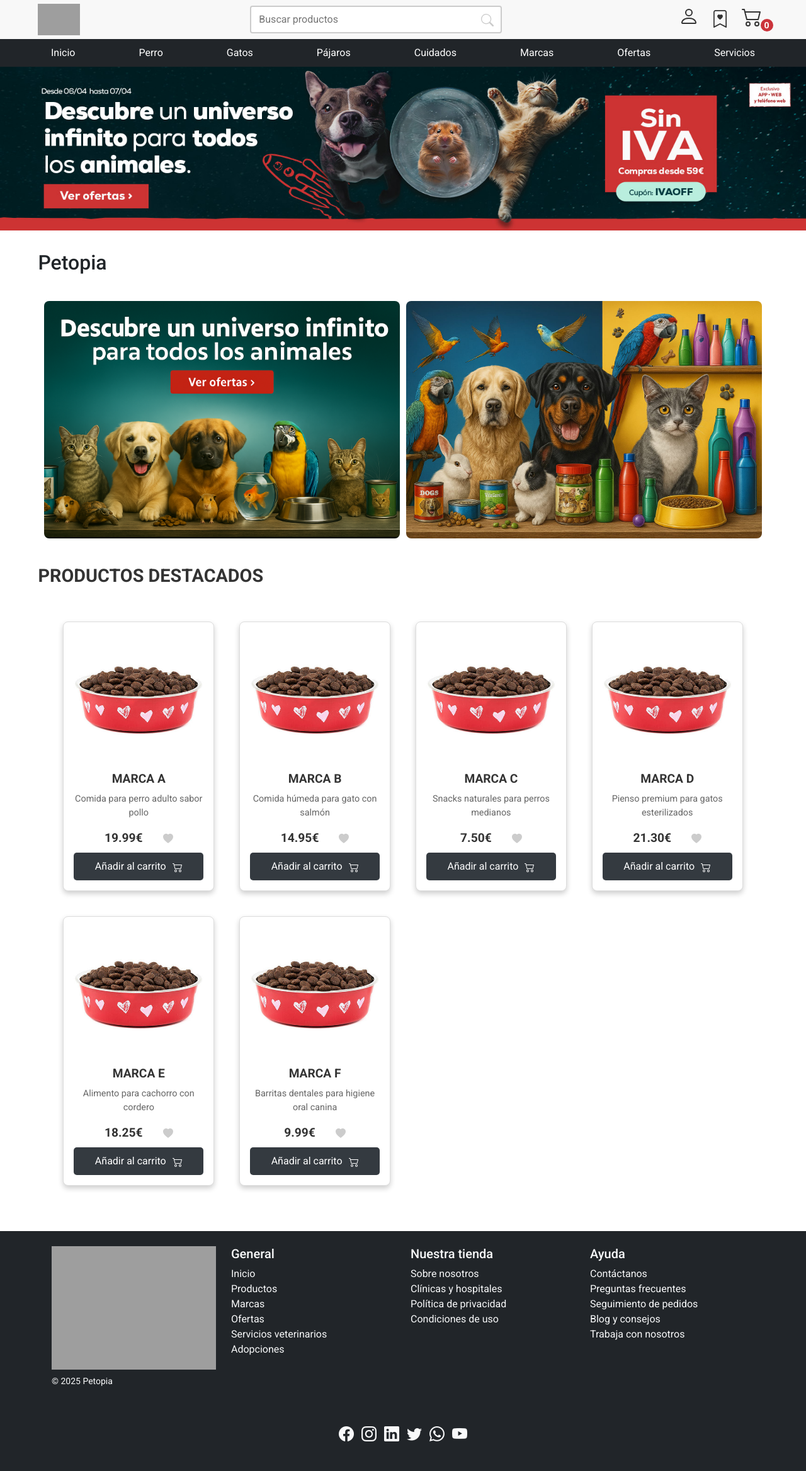
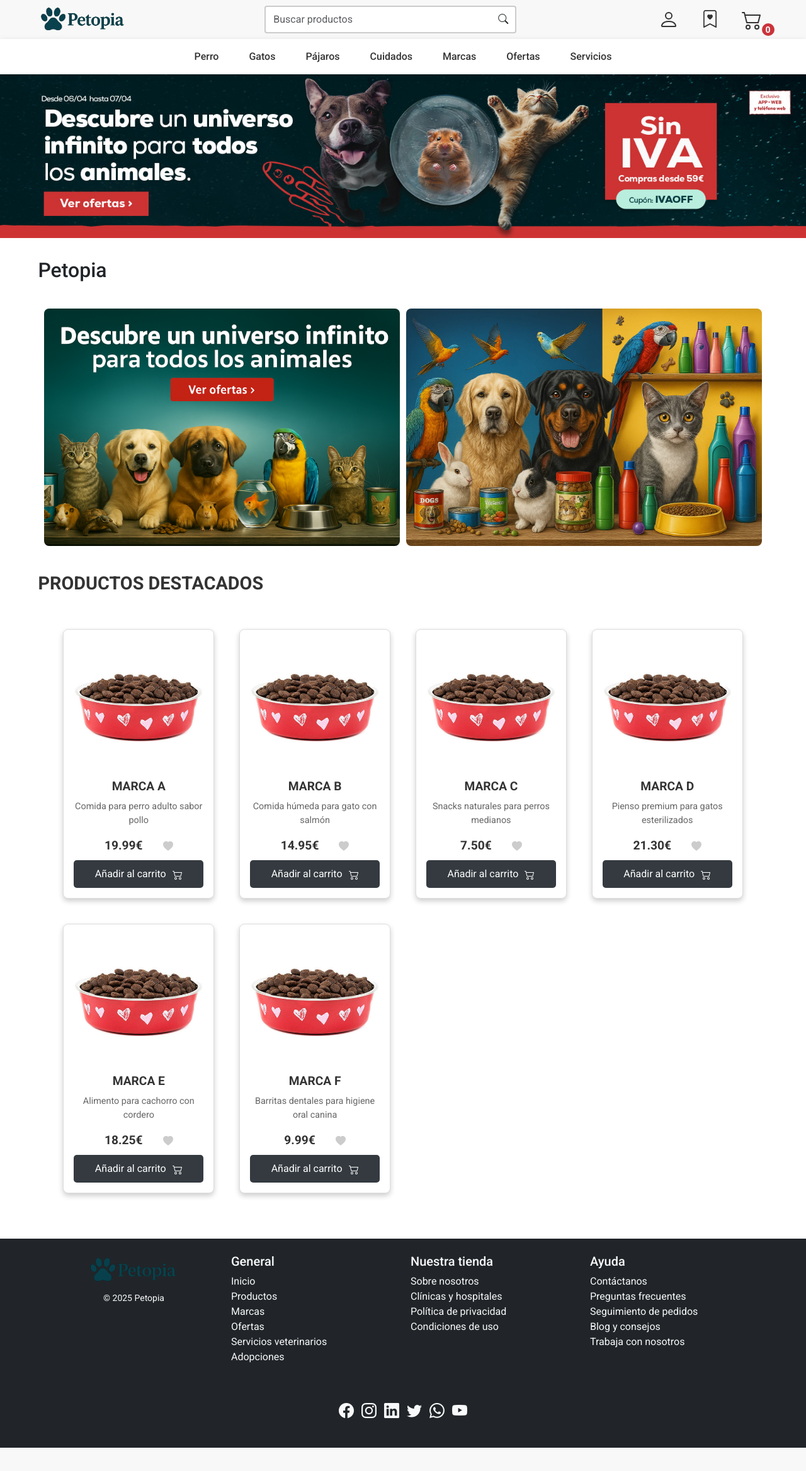
Before and after one commit to typicalmoods/grupo_7_petopia, a PHP site: page / in a window 1280 px wide. Shown: the whole page at 63% size. After the commit the page ends 2299 px from the top, so only its background shows below. Run offline with PHP 8.4, Linux system fonts and the light colour scheme; grey boxes are pictures that could not be loaded.

Commit message:
Add ofertas and products pages with product details and cart functionality
- Created ofertas.php with header, footer, and modals includes.
- Developed products.php featuring product image, description, price, quantity selection, and add to cart button.
- Implemented JavaScript logic to manage cart functionality using localStorage.

```diff
--- a/frontend/css/style.css
+++ b/frontend/css/style.css
@@ -156,8 +156,8 @@ header {
     font-size: 14px;
     font-weight: bold;
     position: absolute;
-    top: 30px;
-    left: 40px;
+    bottom: -5px; /* Ajustado para que esté abajo del ícono */
+    right: -10px; /* Ajustado para que esté a la derecha del ícono */
 }
 .carrito-container{
     display: flex;
@@ -171,31 +171,117 @@ header {
 
 
 /* Estilos de la navegación */
-nav {
-    background-color: #007bff;
-    padding: 10px 0;
+/* Navbar */
+.navbar {
+  background-color: #fff;
+  box-shadow: 0 2px 10px rgba(0, 0, 0, 0.1);
+  position: sticky;
+  top: 0;
+  z-index: 1000;
+  font-family: 'Roboto', sans-serif;
 }
 
-nav ul {
-    display: flex;
-    justify-content: space-evenly;
-    margin: 0;
-    padding: 0;
-    list-style-type: none;
+.navbar-container {
+  display: flex;
+  justify-content: space-between;
+  align-items: center;
+  max-width: 1200px;
+  margin: auto;
 }
 
-nav ul li {
-    margin: 0 20px;
+.logo-img {
+  height: 50px;
 }
 
-nav ul li a {
-    color: white;
-    text-decoration: none;
-    font-size: 16px;
+.nav-menu {
+  display: flex;
+  list-style: none;
+  gap: 2rem;
+  padding: 0;
+  margin: 0;
 }
 
-nav ul li a:hover {
-    text-decoration: underline;
+.nav-item {
+  position: relative;
+}
+
+.nav-link {
+  text-decoration: none;
+  color: #333;
+  font-weight: 500;
+  padding: 0.5rem;
+  transition: color 0.3s ease;
+}
+
+
+
+.dropdown-menu {
+  display: none;
+  position: absolute;
+  top: 100%;
+  left: 0;
+  background-color: #fff;
+  box-shadow: 0 4px 8px rgba(0, 0, 0, 0.1);
+  padding: 1rem;
+  z-index: 1000;
+}
+
+.nav-item:hover .dropdown-menu {
+  display: block;
+}
+
+.dropdown-column {
+  margin-right: 2rem;
+}
+
+.dropdown-column h4 {
+  font-size: 1rem;
+  font-weight: bold;
+  margin-bottom: 0.5rem;
+}
+
+.dropdown-column a {
+  display: block;
+  text-decoration: none;
+  color: #555;
+  margin-bottom: 0.3rem;
+  font-size: 0.9rem;
+}
+
+.dropdown-column a:hover {
+text-decoration: underline;}
+
+/* User cart icons */
+.user-cart {
+  display: flex;
+  align-items: center;
+  gap: 1rem;
+}
+
+.user-cart a {
+  color: #333;
+  text-decoration: none;
+  position: relative;
+}
+
+.user-cart a:hover {
+  color: #007bff;
+}
+
+#carrito-contador {
+  background-color: #cb333b;
+  color: white;
+  border-radius: 50%;
+  width: 20px;
+  height: 20px;
+  display: flex;
+  justify-content: center;
+  align-items: center;
+  font-size: 14px;
+  font-weight: bold;
+  position: absolute;
+  right: -10px;
+  bottom: 0px;
 }
 
 /*Banner*/
--- a/frontend/includes/footer.php
+++ b/frontend/includes/footer.php
@@ -2,8 +2,8 @@
     <div class="container">
         <div class="row">
             <!-- Logo -->
-            <div class="col-md-3 mb-3">
-                <img src="./assets/img/logo.png" alt="Logo de la Marca" class="img-fluid mb-2">
+            <div class="col-md-3 mb-3 text-center">
+                <img src="./assets/img/logoPetopia.png" alt="Logo de la Marca" class="img-fluid mb-2" style="max-width: 150px; height: auto;">
                 <p class="small">&copy; 2025 Petopia</p>
             </div>
 
--- a/frontend/includes/header.php
+++ b/frontend/includes/header.php
@@ -15,20 +15,17 @@
         <div class="header-top ">
             <!-- Logo -->
             <div class="logo">
-                <img src="./assets/img/" alt="Logo de la marca">
+                <a href="index.php">
+                    <img src="./assets/img/logoPetopia.png" alt="Logo de la marca">
+                </a>
             </div>
 
             <!-- Buscador -->
             <div class="search-container">
-                <input type="text" class="barraBusqueda" placeholder="Buscar productos">
-                <button class="search-btn">
-                    <svg xmlns="http://www.w3.org/2000/svg" width="16" height="16" fill="#ccc" class="bi bi-search"
-                        viewBox="0 0 16 16">
-                        <path
-                            d="M11.742 10.344a6.5 6.5 0 1 0-1.397 1.398h-.001q.044.06.098.115l3.85 3.85a1 1 0 0 0 1.415-1.414l-3.85-3.85a1 1 0 0 0-.115-.1zM12 6.5a5.5 5.5 0 1 1-11 0 5.5 5.5 0 0 1 11 0" />
-                    </svg>
+                <input type="text" class="barraBusqueda form-control" placeholder="Buscar productos">
+                <button class="search-btn btn">
+                    <i class="bi bi-search"></i> <!-- Ícono de lupa de Bootstrap -->
                 </button>
-                <div id="sugerencias" class="sugerencias-container"></div>
             </div>
 
 
@@ -42,7 +39,7 @@
                     </svg>
                 </a>
                   <!-- Icono de favoritos (corazón) -->
-                <a href="/favoritos" title="Favoritos">
+                <a href="#" data-bs-toggle="modal" data-bs-target="#favoritesModal" title="Favoritos">
                     <i class="bi bi-bookmark-heart" style="font-size: 28px;"></i>
                 </a>
                 <div class="carrito-container position-relative">
@@ -79,18 +76,76 @@
         </div>
 
 
+<!-- Navbar adaptado -->
+<nav class="navbar">
+  <div class="navbar-container">
 
-        <!-- Navegación -->
-        <nav class="bg-dark">
-            <ul>
-                <li><a href="index.php">Inicio</a></li>
-                <li><a href="#">Perro</a></li>
-                <li><a href="#">Gatos</a></li>
-                <li><a href="#">Pájaros</a></li>
-                <li><a href="#">Cuidados</a></li>
-                <li><a href="#">Marcas</a></li>
-                <li><a href="#">Ofertas</a></li>
-                <li><a href="#">Servicios</a></li>
-            </ul>
-        </nav>
+    <!-- Menú de navegación -->
+    <ul class="nav-menu">
+      <!-- Perro -->
+      <li class="nav-item">
+        <a href="#" class="nav-link has-dropdown">Perro</a>
+        <ul class="dropdown-menu">
+          <li class="dropdown-column">
+            <h4>Comida</h4>
+            <a href="#">Pienso seco</a>
+            <a href="#">Comida húmeda</a>
+            <a href="#">Snacks</a>
+          </li>
+          <li class="dropdown-column">
+            <h4>Accesorios</h4>
+            <a href="#">Collares</a>
+            <a href="#">Camas</a>
+            <a href="#">Juguetes</a>
+          </li>
+        </ul>
+      </li>
+
+      <!-- Gatos -->
+      <li class="nav-item">
+        <a href="#" class="nav-link has-dropdown">Gatos</a>
+        <ul class="dropdown-menu">
+          <li class="dropdown-column">
+            <h4>Comida</h4>
+            <a href="#">Pienso</a>
+            <a href="#">Comida húmeda</a>
+          </li>
+          <li class="dropdown-column">
+            <h4>Accesorios</h4>
+            <a href="#">Rascadores</a>
+            <a href="#">Areneros</a>
+            <a href="#">Juguetes</a>
+          </li>
+        </ul>
+      </li>
+
+      <!-- Pájaros -->
+      <li class="nav-item">
+        <a href="#" class="nav-link has-dropdown">Pájaros</a>
+        <ul class="dropdown-menu">
+          <li class="dropdown-column">
+            <h4>Comida</h4>
+            <a href="#">Semillas</a>
+            <a href="#">Snacks</a>
+          </li>
+          <li class="dropdown-column">
+            <h4>Accesorios</h4>
+            <a href="#">Jaulas</a>
+            <a href="#">Juguetes</a>
+          </li>
+        </ul>
+      </li>
+
+      <!-- Otros enlaces -->
+      <li class="nav-item"><a href="#" class="nav-link">Cuidados</a></li>
+      <li class="nav-item"><a href="#" class="nav-link">Marcas</a></li>
+      <li class="nav-item"><a href="ofertas.php" class="nav-link">Ofertas</a></li>
+      <li class="nav-item"><a href="#" class="nav-link">Servicios</a></li>
+    </ul>
+
+
+  </div>
+</nav>
+
+
     </header>
--- a/frontend/includes/modals.php
+++ b/frontend/includes/modals.php
@@ -108,3 +108,28 @@
     </div>
   </div>
 </div>
+
+<!-- Modal de Favoritos -->
+<div class="modal fade" id="favoritesModal" tabindex="-1" aria-labelledby="favoritesModalLabel" aria-hidden="true">
+  <div class="modal-dialog modal-xl modal-dialog-centered"> <!-- Cambiado a modal-xl para ocupar el 80% -->
+    <div class="modal-content" style="font-size: 1.25rem;"> <!-- Texto más grande -->
+      <!-- Encabezado del modal -->
+      <div class="modal-header">
+        <h2 class="modal-title mx-auto fw-bold" id="favoritesModalLabel">Mis Favoritos</h2> <!-- Título más grande -->
+      </div>
+      <!-- Cuerpo del modal -->
+      <div class="modal-body">
+        <div id="favoritesList" class="list-group">
+          <!-- Los productos favoritos se cargarán dinámicamente aquí -->
+        </div>
+        <div id="noFavorites" class="text-center text-muted" style="display: none;">
+          <p>No tienes productos en tu lista de favoritos.</p>
+        </div>
+      </div>
+      <!-- Pie del modal -->
+      <div class="modal-footer">
+        <button type="button" class="btn btn-secondary" data-bs-dismiss="modal">Cerrar</button>
+      </div>
+    </div>
+  </div>
+</div>
--- a/frontend/js/main.js
+++ b/frontend/js/main.js
@@ -1,4 +1,4 @@
-// Array de productos
+// ----------------- Productos -----------------
 const productos = [
   {
     imagen: "./assets/img/comida.jpg",
@@ -38,36 +38,32 @@ const productos = [
   },
 ];
 
-// Variables globales
+// ----------------- Variables -----------------
 let carrito = JSON.parse(localStorage.getItem("carrito")) || [];
+let favoritos = JSON.parse(localStorage.getItem("favoritos")) || [];
 const productContainer = document.getElementById("producto-container");
 const carritoContador = document.getElementById("carrito-contador");
+const favoritesList = document.getElementById("favoritesList");
+const noFavorites = document.getElementById("noFavorites");
 const inputBusqueda = document.querySelector(".barraBusqueda");
 const botonBuscar = document.querySelector(".search-btn");
 
-// 🎯 Contenedor de sugerencias
+// Sugerencias
 const sugerenciasContainer = document.createElement("div");
 sugerenciasContainer.id = "sugerencias";
 sugerenciasContainer.classList.add("sugerencias-container");
-inputBusqueda.parentNode.appendChild(sugerenciasContainer);
+inputBusqueda?.parentNode?.appendChild(sugerenciasContainer);
 
-// Función para mostrar productos
+// ----------------- Mostrar productos -----------------
 function mostrarProductos(lista) {
-  const productContainer = document.getElementById("producto-container");
-
-  // Verificar si el contenedor existe
-  if (!productContainer) {
-    console.error("El contenedor 'producto-container' no existe en el DOM.");
-    return;
-  }
-
-  productContainer.innerHTML = ""; // Limpiar el contenedor antes de agregar productos
+  if (!productContainer) return;
+  productContainer.innerHTML = "";
 
   lista.forEach((producto) => {
-    const productCard = document.createElement("div");
-    productCard.classList.add("producto-card");
+    const card = document.createElement("div");
+    card.className = "producto-card";
 
-    productCard.innerHTML = `
+    card.innerHTML = `
       <div class="producto-imagen-container">
         <img src="${producto.imagen}" alt="${producto.marca}" class="producto-imagen" />
       </div>
@@ -76,95 +72,181 @@ function mostrarProductos(lista) {
         <p class="producto-description">${producto.description}</p>
         <div class="precio-favorito">
           <span class="producto-precio">${producto.precio}</span>
-          <span class="favorite-icon">
-            <svg xmlns="http://www.w3.org/2000/svg" width="16" height="16" fill="currentColor" class="bi bi-heart-fill" viewBox="0 0 16 16">
-              <path fill-rule="evenodd" d="M8 1.314C12.438-3.248 23.534 4.735 8 15-7.534 4.736 3.562-3.248 8 1.314"/>
+          <span class="favorite-icon ${esFavorito(producto) ? "favorited" : ""}">
+            <svg xmlns="http://www.w3.org/2000/svg" width="16" height="16" fill="currentColor"
+              class="bi bi-heart-fill" viewBox="0 0 16 16">
+              <path fill-rule="evenodd"
+                d="M8 1.314C12.438-3.248 23.534 4.735 8 15-7.534 4.736 3.562-3.248 8 1.314" />
             </svg>
           </span>
         </div>
-        <button class="agregarAlCarrito">
-          Añadir al carrito
+        <button class="agregarAlCarrito">Añadir al carrito
           <span>
-            <svg xmlns="http://www.w3.org/2000/svg" width="16" height="16" fill="currentColor" class="bi bi-cart2" viewBox="0 0 16 16">
-              <path d="M0 2.5A.5.5 0 0 1 .5 2H2a.5.5 0 0 1 .485.379L2.89 4H14.5a.5.5 0 0 1 .485.621l-1.5 6A.5.5 0 0 1 13 11H4a.5.5 0 0 1-.485-.379L1.61 3H.5a.5.5 0 0 1-.5-.5M3.14 5l1.25 5h8.22l1.25-5zM5 13a1 1 0 1 0 0 2 1 1 0 0 0 0-2m-2 1a2 2 0 1 1 4 0 2 2 0 0 1-4 0m9-1a1 1 0 1 0 0 2 1 1 0 0 0 0-2m-2 1a2 2 0 1 1 4 0 2 2 0 0 1-4 0" />
+            <svg xmlns="http://www.w3.org/2000/svg" width="16" height="16" fill="currentColor"
+              class="bi bi-cart2" viewBox="0 0 16 16">
+              <path
+                d="M0 2.5A.5.5 0 0 1 .5 2H2a.5.5 0 0 1 .485.379L2.89 4H14.5a.5.5 0 0 1 .485.621l-1.5 6A.5.5 0 0 1 13 11H4a.5.5 0 0 1-.485-.379L1.61 3H.5a.5.5 0 0 1-.5-.5zM3.14 5l1.25 5h8.22l1.25-5zM5 13a1 1 0 1 0 0 2 1 1 0 0 0 0-2zM3 14a2 2 0 1 1 4 0 2 2 0 0 1-4 0zM12 13a1 1 0 1 0 0 2 1 1 0 0 0 0-2zM10 14a2 2 0 1 1 4 0 2 2 0 0 1-4 0z" />
             </svg>
           </span>
         </button>
       </div>
     `;
 
-    // Evento para cambiar estado favorito
-    const favoritoIcono = productCard.querySelector(".favorite-icon");
-    favoritoIcono.addEventListener("click", () => {
-      favoritoIcono.classList.toggle("favorited");
+    // Evento para añadir o quitar de favoritos
+    card.querySelector(".favorite-icon").addEventListener("click", (e) => {
+      e.currentTarget.classList.toggle("favorited");
+      toggleFavorito(producto);
+      cargarFavoritosModal(); // Actualizar el modal de favoritos
     });
 
-    // Evento para agregar producto al carrito
-    const agregarAlCarrito = productCard.querySelector(".agregarAlCarrito");
-    agregarAlCarrito.addEventListener("click", () => {
+    // Evento para añadir al carrito
+    card.querySelector(".agregarAlCarrito").addEventListener("click", () => {
       agregarProductoAlCarrito(producto);
     });
 
-    productContainer.appendChild(productCard);
+    productContainer.appendChild(card);
   });
 }
 
-// Función para agregar producto al carrito
+// ----------------- Agregar al carrito -----------------
 function agregarProductoAlCarrito(producto) {
-  const existe = carrito.find(
+  const existente = carrito.find(
     (item) =>
       item.marca === producto.marca && item.description === producto.description
   );
 
-  if (existe) {
-    existe.cantidad++;
+  if (existente) {
+    existente.cantidad++;
   } else {
     carrito.push({
-      imagen: producto.imagen,
-      marca: producto.marca,
-      description: producto.description,
+      ...producto,
       precio: parseFloat(producto.precio.replace("€", "")),
       cantidad: 1,
     });
   }
 
   localStorage.setItem("carrito", JSON.stringify(carrito));
-  carritoContador.textContent = carrito.reduce((sum, p) => sum + p.cantidad, 0);
+  actualizarContadorCarrito();
 }
 
-// Función para filtrar productos
+function actualizarContadorCarrito() {
+  if (carritoContador)
+    carritoContador.textContent = carrito.reduce(
+      (total, p) => total + p.cantidad,
+      0
+    );
+}
+
+// ----------------- Favoritos -----------------
+function toggleFavorito(producto) {
+  const existente = favoritos.find(
+    (item) =>
+      item.marca === producto.marca && item.description === producto.description
+  );
+
+  if (existente) {
+    // Si ya está en favoritos, eliminarlo
+    favoritos = favoritos.filter(
+      (item) =>
+        item.marca !== producto.marca || item.description !== producto.description
+    );
+  } else {
+    // Si no está en favoritos, añadirlo
+    favoritos.push(producto);
+  }
+
+  localStorage.setItem("favoritos", JSON.stringify(favoritos));
+}
+
+function esFavorito(producto) {
+  return favoritos.some(
+    (item) =>
+      item.marca === producto.marca && item.description === producto.description
+  );
+}
+
+// ----------------- Modal de Favoritos -----------------
+function cargarFavoritosModal() {
+  const favoritos = JSON.parse(localStorage.getItem("favoritos")) || [];
+
+  // Limpiar la lista de favoritos
+  favoritesList.innerHTML = "";
+
+  if (favoritos.length === 0) {
+    noFavorites.style.display = "block";
+    favoritesList.style.display = "none";
+  } else {
+    noFavorites.style.display = "none";
+    favoritesList.style.display = "block";
+
+    favoritos.forEach((producto, index) => {
+      const item = document.createElement("div");
+      item.classList.add("list-group-item", "d-flex", "align-items-center", "justify-content-between");
+
+      item.innerHTML = `
+        <div class="d-flex align-items-center">
+          <img src="${producto.imagen}" alt="${producto.nombre}" class="me-3 rounded" style="width: 50px; height: 50px; object-fit: cover;">
+          <div>
+            <h6 class="mb-0">${producto.marca}</h6>
+            <small class="text-muted">${producto.description}</small>
+          </div>
+        </div>
+        <div>
+          <span class="text-primary fw-bold">${producto.precio}</span>
+          <button class="btn btn-danger btn-sm ms-3 remove-favorite" data-index="${index}">
+            <i class="bi bi-trash"></i>
+          </button>
+        </div>
+      `;
+
+      favoritesList.appendChild(item);
+    });
+
+    // Agregar eventos para eliminar favoritos
+    document.querySelectorAll(".remove-favorite").forEach(button => {
+      button.addEventListener("click", (e) => {
+        const index = e.target.closest("button").dataset.index;
+        eliminarFavorito(index);
+        cargarFavoritosModal(); // Actualizar el modal después de eliminar
+      });
+    });
+  }
+}
+
+function eliminarFavorito(index) {
+  favoritos.splice(index, 1);
+  localStorage.setItem("favoritos", JSON.stringify(favoritos));
+}
+
+// ----------------- Buscar y sugerencias -----------------
 function filtrarProductos() {
   const texto = inputBusqueda.value.toLowerCase();
-
-  const productosFiltrados = productos.filter(
-    (producto) =>
-      producto.description.toLowerCase().includes(texto) ||
-      producto.marca.toLowerCase().includes(texto)
+  const resultados = productos.filter(
+    (p) =>
+      p.marca.toLowerCase().includes(texto) ||
+      p.description.toLowerCase().includes(texto)
   );
-
-  mostrarProductos(productosFiltrados);
+  mostrarProductos(resultados);
 }
 
-// Función para mostrar sugerencias
 function mostrarSugerencias() {
   const texto = inputBusqueda.value.toLowerCase();
   sugerenciasContainer.innerHTML = "";
 
-  if (texto.length === 0) {
+  if (!texto) {
     sugerenciasContainer.style.display = "none";
     return;
   }
 
-  const productosFiltrados = productos.filter(
-    (producto) =>
-      producto.description.toLowerCase().includes(texto) ||
-      producto.marca.toLowerCase().includes(texto)
+  const coincidencias = productos.filter(
+    (p) =>
+      p.marca.toLowerCase().includes(texto) ||
+      p.description.toLowerCase().includes(texto)
   );
 
-  if (productosFiltrados.length > 0) {
-    productosFiltrados.forEach((producto) => {
+  coincidencias.forEach((producto) => {
     const item = document.createElement("div");
-      item.classList.add("sugerencia-item");
+    item.className = "sugerencia-item";
     item.innerHTML = `
       <img src="${producto.imagen}" alt="${producto.marca}">
       <span>${producto.marca} - ${producto.description}</span>
@@ -176,109 +258,76 @@ function mostrarSugerencias() {
     });
     sugerenciasContainer.appendChild(item);
   });
+
   sugerenciasContainer.style.display = "block";
-  } else {
-    sugerenciasContainer.style.display = "none";
-  }
 }
 
-// Listeners
+// ----------------- Slider automático -----------------
+function iniciarSlider() {
+  const track = document.querySelector(".slider-track");
+  if (!track) return;
+
+  let index = 0;
+  let direction = 1; // 1 para avanzar, -1 para retroceder
+  const totalSlides = track.children.length;
+
+  setInterval(() => {
+    index += direction;
+
+    if (index >= totalSlides - 1 || index <= 0) {
+      direction *= -1; // Cambiar dirección
+    }
+
+    const offset = index * 100;
+    track.style.transform = `translateX(-${offset}%)`;
+  }, 5000);
+}
+
+// ----------------- Inicialización -----------------
+document.addEventListener("DOMContentLoaded", () => {
+  if (productContainer) {
+    mostrarProductos(productos);
+    actualizarContadorCarrito();
+    cargarFavoritosModal(); // Cargar favoritos en el modal al inicio
+  }
+
+  if (document.querySelector(".slider-track")) {
+    iniciarSlider();
+  }
+
+  if (inputBusqueda) {
     inputBusqueda.addEventListener("input", () => {
       filtrarProductos();
       mostrarSugerencias();
     });
-
-botonBuscar.addEventListener("click", filtrarProductos);
-
-// Verificar si el contenedor existe antes de llamar a la función
-document.addEventListener("DOMContentLoaded", () => {
-  const productContainer = document.getElementById("producto-container");
-  if (!productContainer) {
-    console.warn(
-      "El contenedor 'producto-container' no está presente en esta página."
-    );
-    return;
   }
 
-  // Mostrar todos los productos al inicio
-  mostrarProductos(productos);
-  carritoContador.textContent = carrito.reduce((sum, p) => sum + p.cantidad, 0);
+  if (botonBuscar) {
+    botonBuscar.addEventListener("click", filtrarProductos);
+  }
+
+  // Activar/desactivar los menús desplegables al hacer clic
+  document.querySelectorAll('.nav-link.has-dropdown').forEach(link => {
+    link.addEventListener('click', function (e) {
+      e.preventDefault();
+      const dropdown = this.nextElementSibling;
+
+      // Cierra otros menús abiertos
+      document.querySelectorAll('.dropdown-menu').forEach(menu => {
+        if (menu !== dropdown) menu.style.display = 'none';
       });
 
-// Cargar el carrito en la página de carrito
-document.addEventListener("DOMContentLoaded", () => {
-  const carritoLista = document.getElementById("carrito-lista");
-  if (!carritoLista) return;
-
-  carritoLista.innerHTML = "";
-
-  if (carrito.length === 0) {
-    carritoLista.innerHTML = "<p>El carrito está vacío.</p>";
-    return;
-  }
-
-  carrito.forEach((producto) => {
-    const productoDiv = document.createElement("div");
-    productoDiv.classList.add("producto-carrito");
-    productoDiv.innerHTML = `
-      <div class="producto-img">
-        <img src="${producto.imagen}" alt="${producto.marca}">
-      </div>
-      <div class="producto-info">
-        <h4>${producto.marca}</h4>
-        <p>Precio: $${producto.precio}</p>
-        <p>Cantidad: ${producto.cantidad}</p>
-      </div>
-      <div class="producto-eliminar">
-        <button class="eliminar-producto" data-id="${producto.marca}">Eliminar</button>
-      </div>
-    `;
-    carritoLista.appendChild(productoDiv);
-  });
-
-  // Agregar eventos para eliminar productos
-  const botonesEliminar = document.querySelectorAll(".eliminar-producto");
-  botonesEliminar.forEach((boton) => {
-    boton.addEventListener("click", eliminarProductoDelCarrito);
+      // Alterna el estado del menú actual
+      dropdown.style.display = dropdown.style.display === 'block' ? 'none' : 'block';
     });
   });
 
-// Eliminar producto del carrito
-function eliminarProductoDelCarrito(event) {
-  const idProducto = event.target.getAttribute("data-id");
-  carrito = carrito.filter((producto) => producto.marca !== idProducto);
-  localStorage.setItem("carrito", JSON.stringify(carrito));
-  cargarCarrito();
-}
-
-// Función para recargar carrito
-function cargarCarrito() {
-  const carritoLista = document.getElementById("carrito-lista");
-  if (!carritoLista) return;
-
-  carritoLista.innerHTML = "";
-
-  if (carrito.length === 0) {
-    carritoLista.innerHTML = "<p>El carrito está vacío.</p>";
-    return;
-  }
-
-  carrito.forEach((producto) => {
-    const productoDiv = document.createElement("div");
-    productoDiv.classList.add("producto-carrito");
-    productoDiv.innerHTML = `
-      <div class="producto-img">
-        <img src="${producto.imagen}" alt="${producto.marca}">
-      </div>
-      <div class="producto-info">
-        <h4>${producto.marca}</h4>
-        <p>Precio: $${producto.precio}</p>
-        <p>Cantidad: ${producto.cantidad}</p>
-      </div>
-      <div class="producto-eliminar">
-        <button class="eliminar-producto" data-id="${producto.marca}">Eliminar</button>
-      </div>
-    `;
-    carritoLista.appendChild(productoDiv);
+  // Cerrar el menú si se hace clic fuera
+  document.addEventListener('click', function (e) {
+    if (!e.target.closest('.navbar')) {
+      document.querySelectorAll('.dropdown-menu').forEach(menu => {
+        menu.style.display = 'none';
       });
     }
+  });
+});
```
Also changed, not shown: frontend/cart.php (+12 -3 lines), frontend/ofertas.php (added, +15 -0 lines), frontend/products.php (added, +77 -0 lines), frontend/assets/img/gato.png (added), frontend/assets/img/logoPetopia.png (added), frontend/assets/img/pajaro.avif (added), frontend/assets/img/perro.avif (added). Lines whose indentation alone changed are shown as unchanged.
